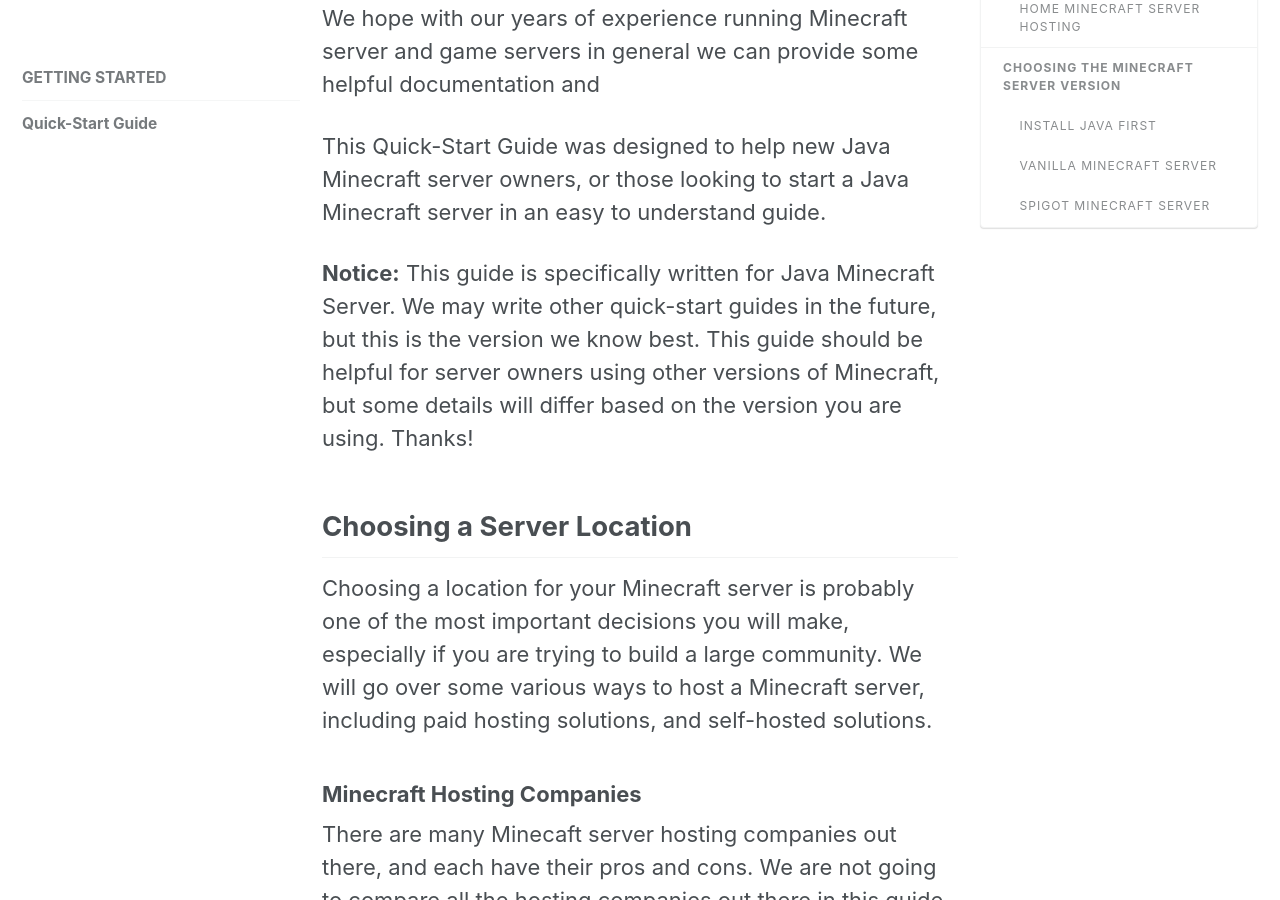
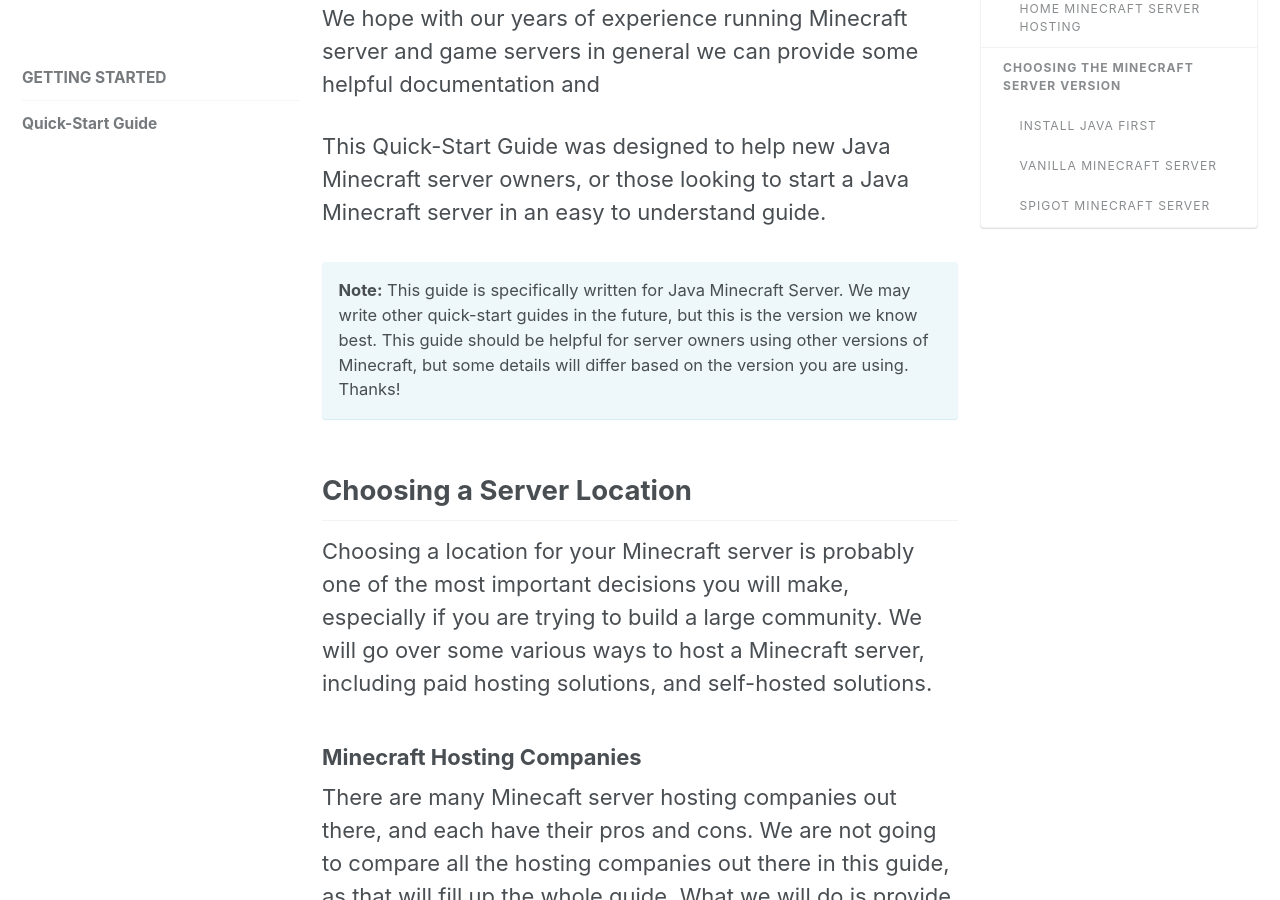
Before and after one commit to sk33lz/yourcraftserver, a Jekyll site: the page built from docs/_docs/01-quick-start-guide.md, in a window 1280 px wide and 900 px high, scrolled down 397 px. Built offline with Jekyll 4.4.1, drawn with Linux system fonts in a browser that asks for light colours; nearby versions of some CDN libraries; some of the changed text lies outside the part shown.

Commit message:
Fixing note syntax.

````diff
--- a/docs/_docs/01-quick-start-guide.md
+++ b/docs/_docs/01-quick-start-guide.md
@@ -10,8 +10,8 @@
 
 This Quick-Start Guide was designed to help new Java Minecraft server owners, or those looking to start a Java Minecraft server in an easy to understand guide.
 
-**Notice:** This guide is specifically written for Java Minecraft Server. We may write other quick-start guides in the future, but this is the version we know best. This guide should be helpful for server owners using other versions of Minecraft, but some details will differ based on the version you are using. Thanks!
-{: .notice--notice}
+**Note:** This guide is specifically written for Java Minecraft Server. We may write other quick-start guides in the future, but this is the version we know best. This guide should be helpful for server owners using other versions of Minecraft, but some details will differ based on the version you are using. Thanks!
+{: .notice--info}
 
 ## Choosing a Server Location
 
@@ -50,7 +50,7 @@
 Sometimes players are looking to try hosting their own Minecraft server, or want to host a small server for friends on their home network to play together on the LAN. Casual players who want to just play with a few friends or test out running their own server typically don't want to pay for Minecraft Sever Hosting or VPS hosting. In this guide we will show you a few ways how to run a Minecraft server at home on a dedicated server computer, or on your local machine along side your Minecraft client.
 
 **WARNING:** Make sure if you are going to host a Minecraft server on your home network that you are only hosting for a few friends. Minecraft can use a ton of bandwidth on high population servers, and most residential ISPs do not want you running servers on their networks. If you start getting warnings from your ISP, then you should probably start looking for a hosted solution on either VPS or a Minecraft Hosting company.
-{: .notice--notice}
+{: .notice--danger}
 
 ---
 
@@ -58,8 +58,8 @@
 
 Minecraft Server comes in a few different flavors depending if you want to run Minecraft Server Plugins, or just run a Vanilla Minecraft server with no plugins. This section will outline each type of server flavor available, so you can choose which server version you want to run.
 
-**Notice:** Each Minecraft Server version requires that you have Java installed, so make sure to install that prior to getting started.
-{: .notice--notice}
+**Note:** Each Minecraft Server version requires that you have Java installed, so make sure to install that prior to getting started.
+{: .notice--info}
 
 ### Install Java First
 
@@ -129,8 +129,8 @@
 
 You can also remove the `nogui` flag to start the server with the included GUI.
 
-**WARNING:** Make sure the `java` executable is in your path, or you will have to provide the full path to the java executable in your command.
-{: .notice--notice}
+**ProTip:** Make sure the `java` executable is in your path, or you will have to provide the full path to the java executable in your command.
+{: .notice--info}
 
 ### Spigot Minecraft Server
 
@@ -142,8 +142,8 @@
 
 [BuildTools](https://www.spigotmc.org/wiki/buildtools/) was created by the Spigot team to get around this licensing problem. BuildTools builds not only the Spigot executable, but also the classic Craftbukkit and Bukkit API executables from publicly available source code without breaking any copyright laws. BuildTools allows server owners to continue to use Craftbukkit or Bukkit API for their servers, as well as build the Spigot executable.
 
-**Notice:** More information on BuildTools can be found on the [Official BuildTools Wiki](https://www.spigotmc.org/wiki/buildtools/).
-{: .notice--notice}
+**Note:** More information on BuildTools can be found on the [Official BuildTools Wiki](https://www.spigotmc.org/wiki/buildtools/).
+{: .notice--info}
 
 #### Installing BuildTools
 
@@ -165,7 +165,7 @@
 
 I would copy this file to a location that you have full access to and put it in a specific directory to run out of.
 
-**Notice:** Make sure to have `git` installed or the BuildTools installer will not work properly.
+**Note:** Make sure to have `git` installed or the BuildTools installer will not work properly.
 {: .notice--info}
 
 #### Installing Spigot with BuildTools
@@ -184,7 +184,7 @@
 java -jar BuildTools.jar --rev 1.12.2
 ```
 
-**Notice:** Replace `--rev 1.12.2` with the version you want to build for your server.
+**Note:** Replace `--rev 1.12.2` with the version you want to build for your server.
 {: .notice--info}
 
 #### Running a Spigot Minecraft Server
````
